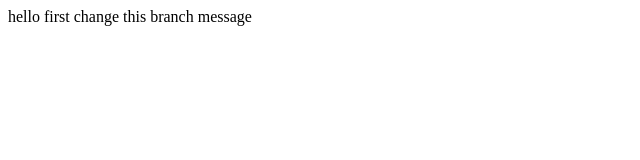
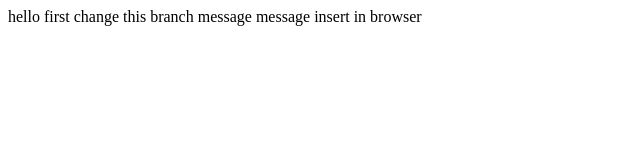
Before and after one commit to viji1507/viji2308, a plain HTML site: page index.html in a window 1280 px wide. Shown: the whole page, without its empty margins (0-640 px from the left). Drawn offline with Linux system fonts and the light colour scheme.

Commit message:
Update index.html

```diff
--- a/index.html
+++ b/index.html
@@ -3,5 +3,6 @@
 hello
 first change
 this branch message
+  message insert in browser
 </body>
 </html>
```
